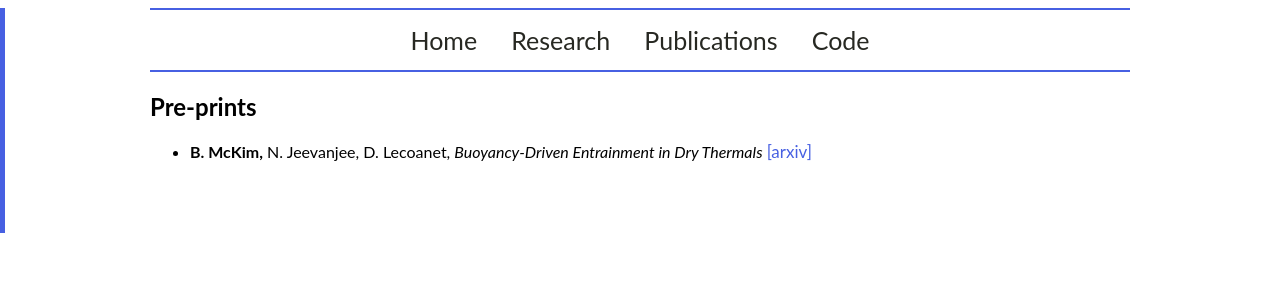
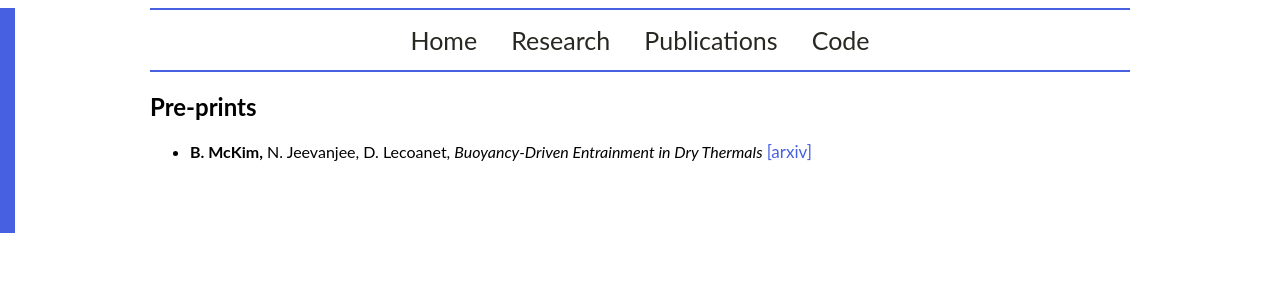
Before and after one commit to mckimb/mckimb.github.io, a Jekyll site: the page built from papers/index.html, in a window 1280 px wide. Shown: the top 300 px of the page. Built offline with Jekyll 4.4.1, drawn with Linux system fonts in a browser that asks for light colours.

Commit message:
Update main.css

```diff
--- a/css/main.css
+++ b/css/main.css
@@ -99,20 +99,18 @@
     text-align:center;
 }
 .vl1 {
-  border-left: 5px solid #4760e2;
+  border-left: 15px solid #4760e2;
   margin-left: -150px;
   height: 25%;
   position: absolute;
 }
-/*
 .vl2 {
-  border-right: 5px solid #4760e2;
-  height: 100%;
+  border-left: 15px solid #e24760;
+  margin-left: -150px;
+  height: 25%;
+  top: 25%;
   position: absolute;
-  margin-right: 10px;
-  top: 10px;
 }
-*/
 .topnav li{
     display:inline;
 }
```
